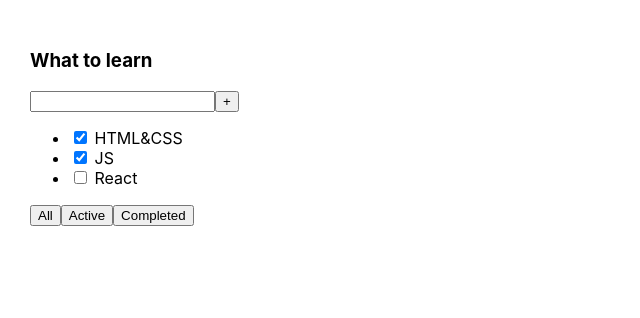
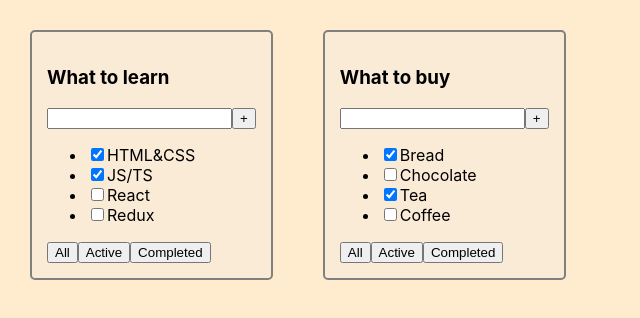
Before and after one commit to Taitanos/todolist-ts, a React (Create React App) app: page / in a window 1280 px wide. Shown: the top 318 px of the page, without its empty margins (0-640 px from the left). Built offline with nearby package versions, Linux system fonts and the light colour scheme.

Commit message:
created Todolist.tsx, added code to App.tsx

```diff
--- a/src/App.css
+++ b/src/App.css
@@ -1,8 +1,18 @@
 .App {
   padding: 30px;
   display: flex;
+  background-color: blanchedalmond;
+  height: 100vh;
 }
 
 .App > div {
   margin-right: 50px;
 }
+
+.todolist {
+  border: 2px solid gray;
+  background-color: antiquewhite;
+  border-radius: 5px;
+  padding: 15px;
+  height: max-content;
+}
--- a/src/App.tsx
+++ b/src/App.tsx
@@ -1,28 +1,40 @@
 import React from 'react';
 import './App.css';
+import Todolist, {TaskType} from './Todolist';
+
+
 
 function App() {
+    //BLL
+    const todoListTitle_1: string = "What to learn"
+    const todoListTitle_2: string = "What to buy"
+    const tasks_1: Array<TaskType> = [
+        {id: 1, title: "HTML&CSS", isDone: true,},
+        {id: 2, title: "JS/TS", isDone: true,},
+        {id: 3, title: "React", isDone: false},
+        {id: 4, title: "Redux", isDone: false},
+    ]
+    const tasks_2: Array<TaskType> = [
+        {id: 5, title: "Bread", isDone: true,},
+        {id: 6, title: "Chocolate", isDone: false,},
+        {id: 7, title: "Tea", isDone: true},
+        {id: 8, title: "Coffee", isDone: false},
+    ]
+
+
+    // UI
     return (
         <div className="App">
-            <div>
-                <h3>What to learn</h3>
-                <div>
-                    <input/>
-                    <button>+</button>
-                </div>
-                <ul>
-                    <li><input type="checkbox" checked={true}/> <span>HTML&CSS</span></li>
-                    <li><input type="checkbox" checked={true}/> <span>JS</span></li>
-                    <li><input type="checkbox" checked={false}/> <span>React</span></li>
-                </ul>
-                <div>
-                    <button>All</button>
-                    <button>Active</button>
-                    <button>Completed</button>
-                </div>
-            </div>
+            <Todolist
+                tasks={tasks_1}
+                title={todoListTitle_1}
+            />
+            <Todolist
+                tasks={tasks_2}
+                title={todoListTitle_2}
+            />
         </div>
-    );
+    )
 }
 
 export default App;
--- /dev/null
+++ b/src/Todolist.tsx
@@ -0,0 +1,51 @@
+import React, {FC} from 'react';
+
+type TodoListPropsType = {
+    title: string
+    tasks: Array<TaskType>
+}
+
+export type TaskType = {
+    id: number
+    title: string
+    isDone: boolean
+}
+
+const Todolist: FC<TodoListPropsType> = ({title, tasks}) => {
+    return (
+        <div>
+            <div className="todolist">
+                <h3>{title}</h3>
+                <div>
+                    <input/>
+                    <button>+</button>
+                </div>
+                <ul>
+                    <li>
+                        <input type="checkbox" checked={tasks[0].isDone}/>
+                        <span>{tasks[0].title}</span>
+                    </li>
+                    <li>
+                        <input type="checkbox" checked={tasks[1].isDone}/>
+                        <span>{tasks[1].title}</span>
+                    </li>
+                    <li>
+                        <input type="checkbox" checked={tasks[2].isDone}/>
+                        <span>{tasks[2].title}</span>
+                    </li>
+                    <li>
+                        <input type="checkbox" checked={tasks[3].isDone}/>
+                        <span>{tasks[3].title}</span>
+                    </li>
+                </ul>
+                <div>
+                    <button>All</button>
+                    <button>Active</button>
+                    <button>Completed</button>
+                </div>
+            </div>
+        </div>
+    )
+}
+
+export default Todolist;
```
